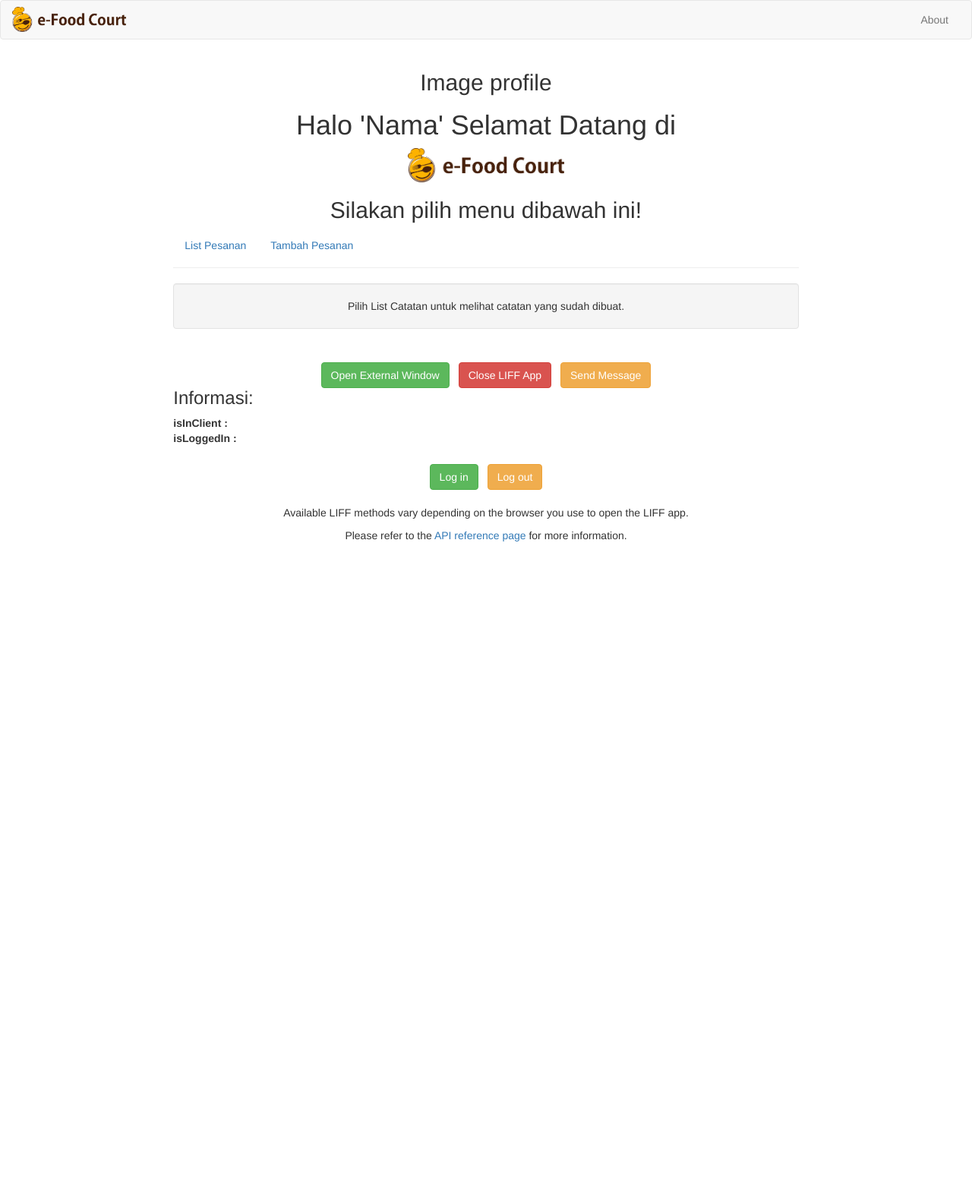
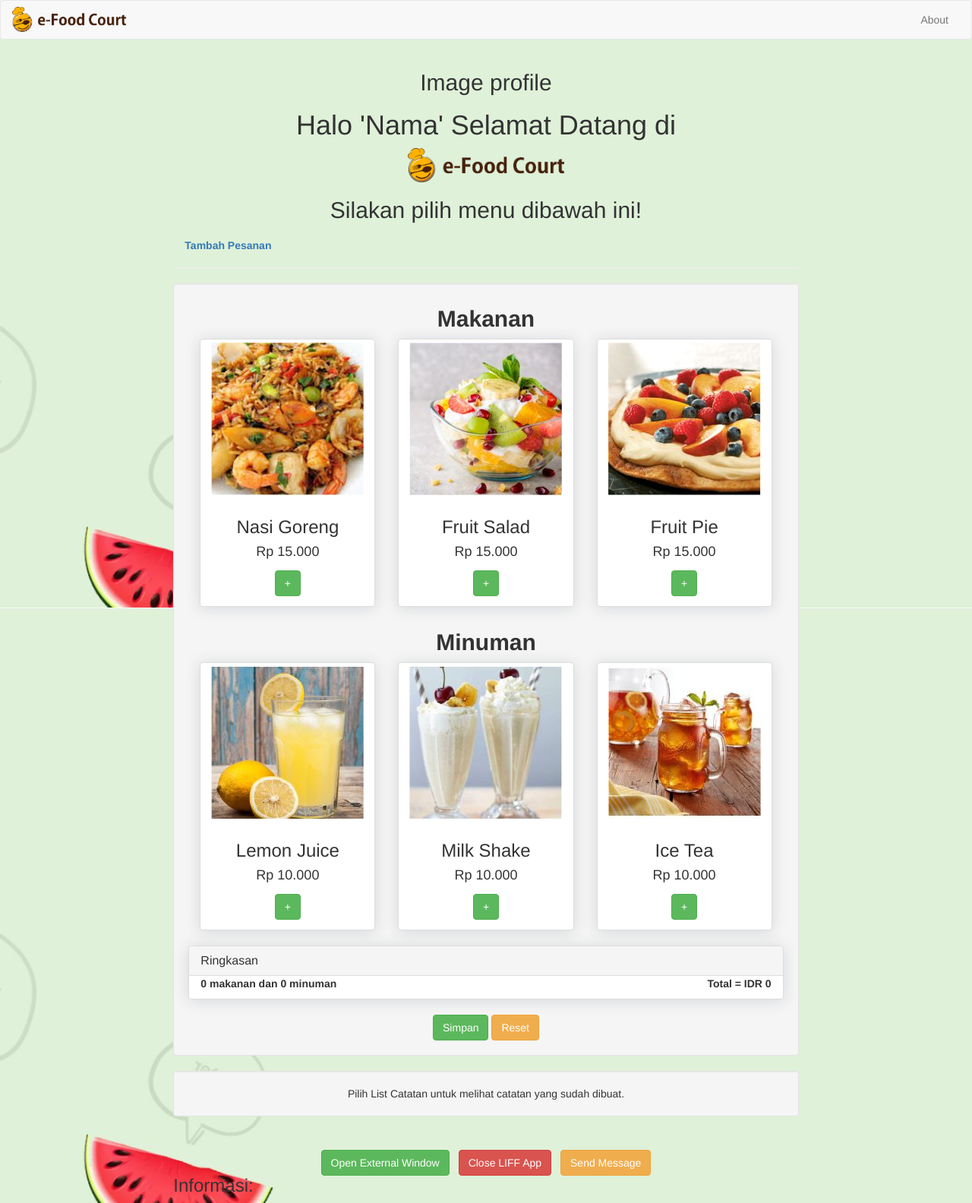
Before and after one commit to ihsanuddienullah/LIFF-efood-court, a PHP site: page / in a window 1280 px wide. Shown: the top 1584 px of the page at 76% size. Before the commit the page ends 713 px from the top, so only its background shows below. Run offline with PHP 8.4, Linux system fonts and the light colour scheme; lists and menus that the app fills with data are empty; some libraries are stand-ins or nearby versions.

Commit message:
add total price

```diff
--- a/assets/script/pesanan-config.js
+++ b/assets/script/pesanan-config.js
@@ -166,3 +166,98 @@ function gantiMenu(menu) {
         $('#list-catatan').hide();
     }
 }
+
+// addition
+
+function add(n, type, typebtn, ringkas) {
+    var total, totalmkn, totalmnm, totalHarga;
+    total = $("#" + type + n).html();
+    totalmkn = $("#jmlmkn").html();
+    totalmnm = $("#jmlmnm").html();
+    total++;
+    $("#" + type + n).html(total);
+    $("#" + type + n + "-ringkas").html(total);
+    if (total == 1) {
+        document.getElementById(typebtn).style.display = "inline";
+        document.getElementById(ringkas).style.display = "block";
+    }
+
+    if (type == "makanan") {
+        totalmkn++;
+        $("#jmlmkn").html(totalmkn);
+    } else {
+        totalmnm++;
+        $("#jmlmnm").html(totalmnm);
+    }
+
+    if (typebtn == 'min-mkn1') {
+        var totalmkn1 = total*15000;
+        $("#hargaTotalMkn1").html(totalmkn1);
+    } else if (typebtn == 'min-mkn2') {
+        var totalmkn2 = total*15000;
+        $("#hargaTotalMkn2").html(totalmkn2);
+    } else if (typebtn == 'min-mkn3') {
+        var totalmkn3 = total*15000;
+        $("#hargaTotalMkn3").html(totalmkn3);
+    } else if (typebtn == 'min-mnm1') {
+        var totalmnm1 = total*10000;
+        $("#hargaTotalMnm1").html(totalmnm1);
+    } else if (typebtn == 'min-mnm2') {
+        var totalmnm2 = total*10000;
+        $("#hargaTotalMnm2").html(totalmnm2);
+    } else if (typebtn == 'min-mnm3') {
+        var totalmnm3 = total*10000;
+        $("#hargaTotalMnm3").html(totalmnm3);
+    }
+
+    totalHarga = (totalmkn*15000) + (totalmnm*10000);
+    $("#hargaTotal").html(totalHarga);
+    event.preventDefault();
+}
+
+function minus(n, type, typebtn, ringkas) {
+    var total, totalmkn, totalmnm, totalHarga;
+    total = $("#" + type + n).html();
+    totalmkn = $("#jmlmkn").html();
+    totalmnm = $("#jmlmnm").html();
+    total--;
+    $("#" + type + n).html(total);
+    $("#" + type + n + "-ringkas").html(total);
+    if (total == 0) {
+        document.getElementById(typebtn).style.display = "none";
+        total = $("#" + type + n).html("");
+        document.getElementById(ringkas).style.display = "none";
+    }
+
+    if (type == "makanan") {
+        totalmkn--;
+        $("#jmlmkn").html(totalmkn);
+    } else {
+        totalmnm--;
+        $("#jmlmnm").html(totalmnm);
+    }
+
+    if (typebtn == 'min-mkn1') {
+        var totalmkn1 = total*15000;
+        $("#hargaTotalMkn1").html(totalmkn1);
+    } else if (typebtn == 'min-mkn2') {
+        var totalmkn2 = total*15000;
+        $("#hargaTotalMkn2").html(totalmkn2);
+    } else if (typebtn == 'min-mkn3') {
+        var totalmkn3 = total*15000;
+        $("#hargaTotalMkn3").html(totalmkn3);
+    } else if (typebtn == 'min-mnm1') {
+        var totalmnm1 = total*10000;
+        $("#hargaTotalMnm1").html(totalmnm1);
+    } else if (typebtn == 'min-mnm2') {
+        var totalmnm2 = total*10000;
+        $("#hargaTotalMnm2").html(totalmnm2);
+    } else if (typebtn == 'min-mnm3') {
+        var totalmnm3 = total*10000;
+        $("#hargaTotalMnm3").html(totalmnm3);
+    }
+
+    totalHarga = (totalmkn*15000) + (totalmnm*10000);
+    $("#hargaTotal").html(totalHarga);
+    event.preventDefault();
+}
--- a/assets/style/style.css
+++ b/assets/style/style.css
@@ -71,7 +71,41 @@ button {
     margin: 0 auto;
 }
 
-#form-data .row h3 {
+#form-data .row h2 {
     margin-top: 10px;
     font-weight: bold;
 }
+
+.thumbnail, .panel {
+    box-shadow: 0 0.15rem 1.75rem 0 rgba(31, 45, 65, 0.15);
+}
+
+.panel {
+    margin: 0 auto;
+}
+
+body {
+    background-image: url("../images/bg.jpg");
+    background-size: cover;
+    background-attachment: fixed;
+}
+
+.nav-pills li a {
+    font-weight: bold;
+}
+
+.caption .btn-default {
+    display: none;
+}
+
+.totalharga {
+    font-weight: bolder;
+}
+
+.totalharga p, .panel-body p {
+    float: right;
+}
+
+.panel-body {
+    padding: 0 15px;
+}
--- a/index.html
+++ b/index.html
@@ -41,42 +41,8 @@
 
             <!-- Collect the nav links, forms, and other content for toggling -->
             <div class="collapse navbar-collapse" id="bs-example-navbar-collapse-1">
-                <!-- <ul class="nav navbar-nav">
-                    <li class="active"><a href="#">Link <span class="sr-only">(current)</span></a></li>
-                    <li><a href="#">Link</a></li>
-                    <li class="dropdown">
-                        <a href="#" class="dropdown-toggle" data-toggle="dropdown" role="button" aria-haspopup="true"
-                            aria-expanded="false">Dropdown <span class="caret"></span></a>
-                        <ul class="dropdown-menu">
-                            <li><a href="#">Action</a></li>
-                            <li><a href="#">Another action</a></li>
-                            <li><a href="#">Something else here</a></li>
-                            <li role="separator" class="divider"></li>
-                            <li><a href="#">Separated link</a></li>
-                            <li role="separator" class="divider"></li>
-                            <li><a href="#">One more separated link</a></li>
-                        </ul>
-                    </li>
-                </ul>
-                <form class="navbar-form navbar-left">
-                    <div class="form-group">
-                        <input type="text" class="form-control" placeholder="Search">
-                    </div>
-                    <button type="submit" class="btn btn-default">Submit</button>
-                </form> -->
                 <ul class="nav navbar-nav navbar-right">
                     <li><a href="https://ihsanuddienullah.github.io">About</a></li>
-                    <!-- <li class="dropdown">
-                        <a href="#" class="dropdown-toggle" data-toggle="dropdown" role="button" aria-haspopup="true"
-                            aria-expanded="false">Dropdown <span class="caret"></span></a>
-                        <ul class="dropdown-menu">
-                            <li><a href="#">Action</a></li>
-                            <li><a href="#">Another action</a></li>
-                            <li><a href="#">Something else here</a></li>
-                            <li role="separator" class="divider"></li>
-                            <li><a href="#">Separated link</a></li>
-                        </ul>
-                    </li> -->
                 </ul>
             </div><!-- /.navbar-collapse -->
         </div><!-- /.container-fluid -->
@@ -91,14 +57,14 @@
                 Silakan pilih menu dibawah ini!
             </h2>
             <ul class="nav nav-pills">
-                <li><a id="nav-list-catatan" href="javascript:void(0);" onclick="gantiMenu('list-catatan');">List
-                        Pesanan</a></li>
+                <!-- <li><a id="nav-list-catatan" href="javascript:void(0);" onclick="gantiMenu('list-catatan');">List
+                        Pesanan</a></li> -->
                 <li><a id="nav-tambah-catatan" href="javascript:void(0);" onclick="gantiMenu('tambah-catatan');">Tambah
                         Pesanan</a></li>
             </ul>
+        </div>
 
-        </div>
-        <div id="tambah-catatan" class="well" style="display:none;">
+        <div id="tambah-catatan" class="well" style="">
             <form id="form-data">
                 <!-- <div id="nama-group" class="form-group">
                     <label>Nama:</label>
@@ -113,57 +79,63 @@
                     <textarea class="form-control" id="agenda" name="agenda"></textarea><br />
                 </div> -->
                 <div class="row">
-                    <h3>Makanan</h3>
+                    <h2>Makanan</h2>
                     <div class="col-sm-6 col-md-4">
                         <div class="thumbnail">
                             <img src="assets/images/nasgor.jpg" alt="...">
                             <div class="caption">
                                 <h3>Nasi Goreng</h3>
-                                <p>...</p>
-                                <p>
-                                    <a href="#" class="btn btn-default" role="button">-</a>
-                                    <a href="#" class="btn btn-success" role="button">+</a>
-                                </p>
+                                <h4>Rp 15.000</h4>
+                                <h4 id="makanan1"></h4>
+                                <button href="#" class="btn btn-default" id="min-mkn1"
+                                    onclick="minus(1, 'makanan', 'min-mkn1', 'ringkas-mkn1')">-</button>
+                                <button href="#" class="btn btn-success"
+                                    onclick="add(1, 'makanan', 'min-mkn1', 'ringkas-mkn1')">+</button>
                             </div>
                         </div>
                     </div>
                     <div class="col-sm-6 col-md-4">
                         <div class="thumbnail">
-                            <img src="assets/images/ayamgor.jpg" alt="...">
+                            <img src="assets/images/salad.jpg" alt="...">
                             <div class="caption">
-                                <h3>Ayam Goreng</h3>
-                                <p>...</p>
-                                <p>
-                                    <a href="#" class="btn btn-default" role="button">-</a>
-                                    <a href="#" class="btn btn-success" role="button">+</a>
-                                </p>
+                                <h3>Fruit Salad</h3>
+                                <h4>Rp 15.000</h4>
+                                <h4 id="makanan2"></h4>
+                                <button href="#" class="btn btn-default" id="min-mkn2"
+                                    onclick="minus(2, 'makanan', 'min-mkn2', 'ringkas-mkn2')">-</button>
+                                <button href="#" class="btn btn-success"
+                                    onclick="add(2, 'makanan', 'min-mkn2', 'ringkas-mkn2')">+</button>
                             </div>
                         </div>
                     </div>
                     <div class="col-sm-6 col-md-4">
                         <div class="thumbnail">
-                            <img src="assets/images/indomiegor.jpg" alt="...">
+                            <img src="assets/images/pie.jpg" alt="...">
                             <div class="caption">
-                                <h3>Indomie Goreng</h3>
-                                <p>...</p>
-                                <p>
-                                    <a href="#" class="btn btn-default" role="button">-</a>
-                                    <a href="#" class="btn btn-success" role="button">+</a>
-                                </p>
+                                <h3>Fruit Pie</h3>
+                                <h4>Rp 15.000</h4>
+                                <h4 id="makanan3"></h4>
+                                <button href="#" class="btn btn-default" id="min-mkn3"
+                                    onclick="minus(3, 'makanan', 'min-mkn3', 'ringkas-mkn3')">-</button>
+                                <button href="#" class="btn btn-success"
+                                    onclick="add(3, 'makanan', 'min-mkn3', 'ringkas-mkn3')">+</button>
                             </div>
                         </div>
                     </div>
-                    <h3>Minuman</h3>
+                </div>
+                <div class="row">
+                    <h2>Minuman</h2>
                     <div class="col-sm-6 col-md-4">
                         <div class="thumbnail">
-                            <img src="assets/images/vodka.jpg" alt="...">
+                            <img src="assets/images/lemonjuice.jpg" alt="...">
                             <div class="caption">
-                                <h3>Vodka</h3>
-                                <p>...</p>
-                                <p>
-                                    <a href="#" class="btn btn-default" role="button">-</a>
-                                    <a href="#" class="btn btn-success" role="button">+</a>
-                                </p>
+                                <h3>Lemon Juice</h3>
+                                <h4>Rp 10.000</h4>
+                                <h4 id="minuman1"></h4>
+                                <button href="#" class="btn btn-default" id="min-mnm1"
+                                    onclick="minus(1, 'minuman', 'min-mnm1', 'ringkas-mnm1')">-</button>
+                                <button href="#" class="btn btn-success"
+                                    onclick="add(1, 'minuman', 'min-mnm1', 'ringkas-mnm1')">+</button>
                             </div>
                         </div>
                     </div>
@@ -172,11 +144,12 @@
                             <img src="assets/images/milkshake.jpg" alt="...">
                             <div class="caption">
                                 <h3>Milk Shake</h3>
-                                <p>...</p>
-                                <p>
-                                    <a href="#" class="btn btn-default" role="button">-</a>
-                                    <a href="#" class="btn btn-success" role="button">+</a>
-                                </p>
+                                <h4>Rp 10.000</h4>
+                                <h4 id="minuman2"></h4>
+                                <button href="#" class="btn btn-default" id="min-mnm2"
+                                    onclick="minus(2, 'minuman', 'min-mnm2', 'ringkas-mnm2')">-</button>
+                                <button href="#" class="btn btn-success"
+                                    onclick="add(2, 'minuman', 'min-mnm2', 'ringkas-mnm2')">+</button>
                             </div>
                         </div>
                     </div>
@@ -185,15 +158,51 @@
                             <img src="assets/images/icetea.jpg" alt="...">
                             <div class="caption">
                                 <h3>Ice Tea</h3>
-                                <p>...</p>
-                                <p>
-                                    <a href="#" class="btn btn-default" role="button">-</a>
-                                    <a href="#" class="btn btn-success" role="button">+</a>
-                                </p>
+                                <h4>Rp 10.000</h4>
+                                <h4 id="minuman3"></h4>
+                                <button href="#" class="btn btn-default" id="min-mnm3"
+                                    onclick="minus(3, 'minuman', 'min-mnm3', 'ringkas-mnm3')">-</button>
+                                <button href="#" class="btn btn-success"
+                                    onclick="add(3, 'minuman', 'min-mnm3', 'ringkas-mnm3')">+</button>
                             </div>
                         </div>
                     </div>
                 </div>
+                <div class="panel panel-default">
+                    <div class="panel-heading text-left">
+                        <h3 class="panel-title ">Ringkasan</h3>
+                    </div>
+                    <div class="panel-body text-left" id="ringkas-mkn1" style="display: none;">
+                        <span id="makanan1-ringkas">0</span> Nasi Goreng
+                        <p class="sub-makanan">IDR <span id="hargaTotalMkn1">0</span></p>
+                    </div>
+                    <div class="panel-body text-left" id="ringkas-mkn2" style="display: none;">
+                        <span id="makanan2-ringkas">0</span> Fruit Salad
+                        <p class="sub-makanan">IDR <span id="hargaTotalMkn2">0</span></p>
+                    </div>
+                    <div class="panel-body text-left" id="ringkas-mkn3" style="display: none;">
+                        <span id="makanan3-ringkas">0</span> Fruit Pie
+                        <p class="sub-makanan">IDR <span id="hargaTotalMkn3">0</span></p>
+                    </div>
+                    <div class="panel-body text-left" id="ringkas-mnm1" style="display: none;">
+                        <span id="minuman1-ringkas">0</span> Lemon Juice
+                        <p class="sub-makanan">IDR <span id="hargaTotalMnm1">0</span></p>
+                    </div>
+                    <div class="panel-body text-left" id="ringkas-mnm2" style="display: none;">
+                        <span id="minuman2-ringkas">0</span> Milk Shake
+                        <p class="sub-makanan">IDR <span id="hargaTotalMnm2">0</span></p>
+                    </div>
+                    <div class="panel-body text-left" id="ringkas-mnm3" style="display: none;">
+                        <span id="minuman3-ringkas">0</span> Ice Tea
+                        <p class="sub-makanan">IDR <span id="hargaTotalMnm3">0</span></p>
+                    </div>
+                    <div class="panel-body text-left totalharga">
+                        <span id="jmlmkn">0</span> makanan dan
+                        <span id="jmlmnm">0</span> minuman
+                        <p class="sub-makanan">Total = IDR <span id="hargaTotal">0</span></p>
+                    </div>
+                </div>
+                <br>
                 <input type="button" value="Simpan" onclick="simpanData();" class="btn btn-success btn-small" />
                 <input type="reset" value="Reset" onclick="" class="btn btn-warning btn-small" />
             </form>
```
Also changed, not shown: assets/images/ayamgor.jpg (deleted), assets/images/bg.jpg (added), assets/images/indomiegor.jpg (deleted), assets/images/lemonjuice.jpg (added), assets/images/pie.jpg (added), assets/images/salad.jpg (added), assets/images/vodka.jpg (deleted).
